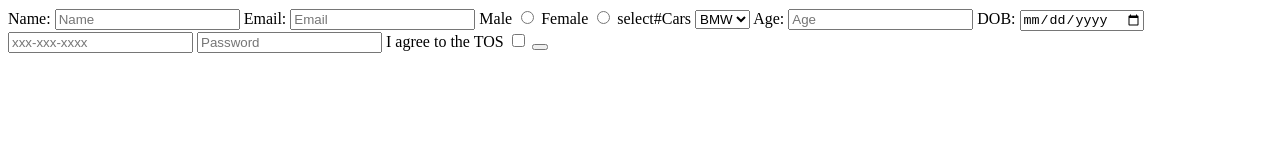
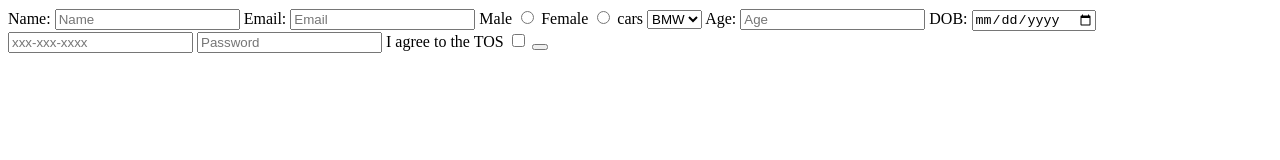
Before and after one commit to acciojob/signup-form-car-Azhaghiri, a website: page main.html in a window 1280 px wide. Drawn offline with Linux system fonts and the light colour scheme.

Commit message:
created a submission

```diff
--- a/main.html
+++ b/main.html
@@ -20,7 +20,7 @@
 		<input  type="radio" id="gender_m" name="gender" required>
 		<label for="gender_f">Female</label>
 		<input type="radio" id="gender_f" name="gender" required>
-			<label for="cars">select#Cars</label>
+			<label for="cars">cars</label>
         <select placeholder="--plece choose the option--" id="car" required>
 			<option>BMW</option>
 			<option>Audi</option>
```
